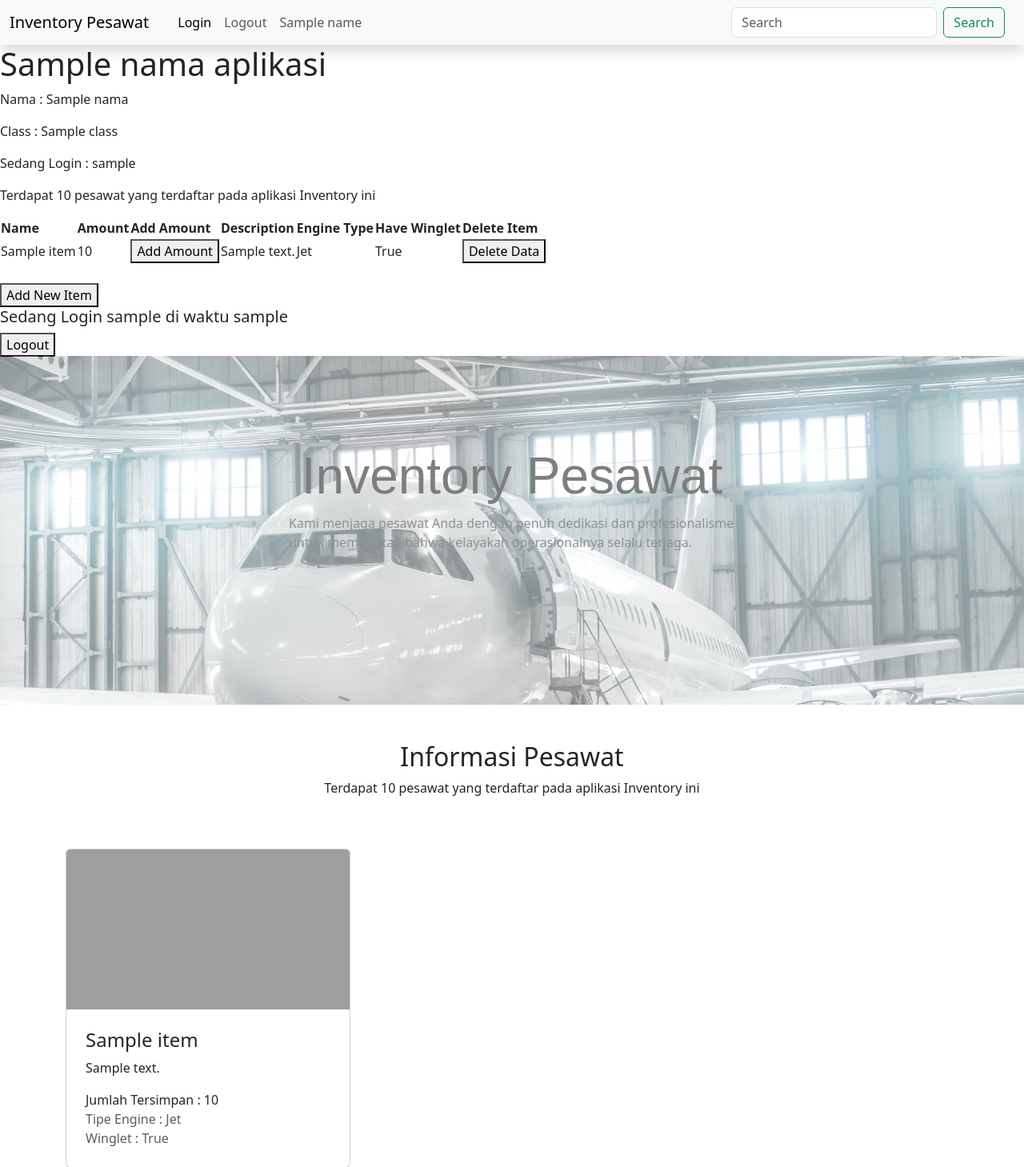
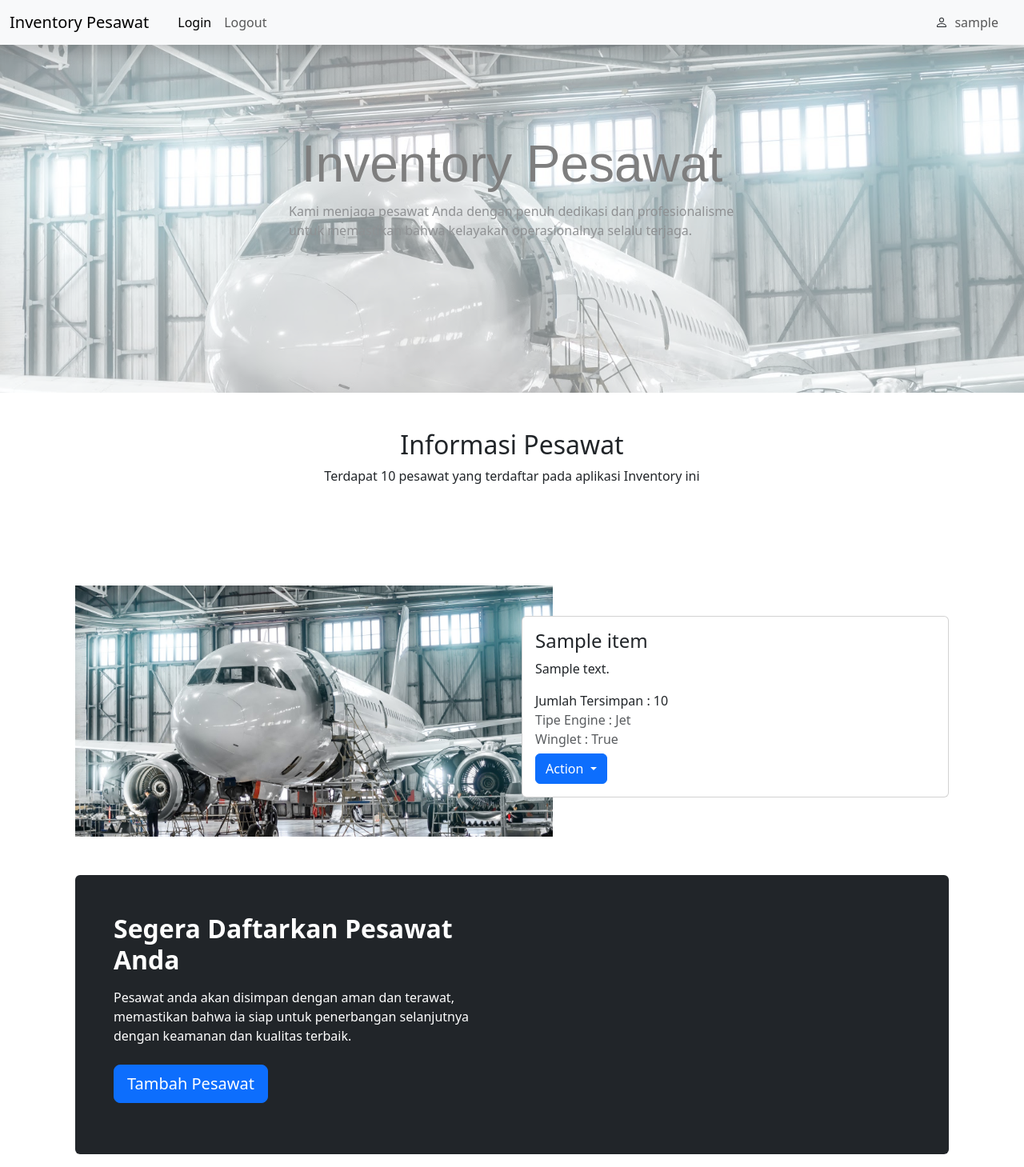
Before and after one commit to thirza258/inventory-pesawat, a Django app: template main/templates/main.html in a window 1280 px wide. Shown: the top 1459 px of the page at 80% size. Run offline with Django 4.2, Linux system fonts and the light colour scheme; tables that the repository leaves empty hold one stand-in row (values such as "Sample post"); the template is opened without the code that fills it: values that come from a table or form of the project are taken from there, most other values are stand-ins (such as "Sample title", 1, 10 or a date in 2020); grey boxes are pictures that could not be loaded.

Commit message:
Pengerjaan checklist Readme.md Tugas 5

```diff
--- a/main/forms.py
+++ b/main/forms.py
@@ -8,7 +8,7 @@ class ItemForm(ModelForm):
 
     class Meta:
         model = Item
-        fields = ['user', 'name', 'amount', 'description', 'engine', 'winglet']
+        fields = ['user', 'name', 'amount', 'description', 'engine', 'winglet', 'image']
         widget = {
             'user': forms.Select(attrs={'class': 'form-control'}),
             'name': forms.TextInput(attrs={'class': 'form-control','style': 'border-color: blue;',}),
@@ -16,4 +16,5 @@ class ItemForm(ModelForm):
             'description': forms.Textarea(attrs={'class': 'form-control'}),
             'engine': forms.Select(attrs={'class': 'form-control'}),
             'winglet': forms.CheckboxInput(attrs={'class': 'form-control'}),
+            'image': forms.URLInput(attrs={'class': 'form-control'}),
         }
--- a/main/models.py
+++ b/main/models.py
@@ -9,6 +9,7 @@ class Item(models.Model):
     description = models.TextField()
     engine = models.CharField(max_length=255, null=True, choices=[("Jet", "Jet"), ("Propeller", "Propeller")])
     winglet = models.BooleanField(default=False)
+    image = models.URLField(null=True, blank=True)
 
     def __str__(self):
         return f"{self.name} - {self.description}"
--- a/main/static/css/login.css
+++ b/main/static/css/login.css
@@ -3,5 +3,5 @@
     background-size: cover;
     width: 100%;
     height: 100%;
-    border-radius: 20%;
+    border-radius: 5%;
 }
--- a/main/static/css/main.css
+++ b/main/static/css/main.css
@@ -16,9 +16,16 @@
     color: #000000;
 }
 
-#image-test {
-    background-image: url("./image_asset/aircraft-hangar-2.jpeg");
+#image-add {
+    background-image: url("./image_asset/image-2.jpg");
     background-size: cover;
     width: 100%;
     height: 100%;
 }
+
+#image-model {
+    background-image: url("./image_asset/aircraft-hangar-2.jpeg");
+    background-size: cover;
+    width: 597px;
+    height: 314px;
+}
--- a/main/templates/main.html
+++ b/main/templates/main.html
@@ -22,71 +22,24 @@
             <a class="nav-link" href="{% url 'main:logout' %}">Logout</a>
         </li>
 
-        <li class="nav-item text-center">
-            <a class="nav-link" href="#"><div class="text-center">{{name}}</div></a>
-        </li>
+
         </ul>
-        <form class="d-flex" role="search">
-        <input class="form-control me-2" type="search" placeholder="Search" aria-label="Search">
-        <button class="btn btn-outline-success" type="submit">Search</button>
-        </form>
+        <div class="d-none d-md-block">
+            <ul class="navbar-nav me-auto mb-2 mb-lg-0">
+                <li class="nav-item" style="margin-top: 6px">
+                    <svg class="bi bi-person" xmlns="http://www.w3.org/2000/svg" width="1em" height="1em" fill="currentColor" viewBox="0 0 16 16">
+                        <path d="M8 8a3 3 0 1 0 0-6 3 3 0 0 0 0 6Zm2-3a2 2 0 1 1-4 0 2 2 0 0 1 4 0Zm4 8c0 1-1 1-1 1H3s-1 0-1-1 1-4 6-4 6 3 6 4Zm-1-.004c-.001-.246-.154-.986-.832-1.664C11.516 10.68 10.289 10 8 10c-2.29 0-3.516.68-4.168 1.332-.678.678-.83 1.418-.832 1.664h10Z"></path>
+                    </svg>
+                </li>
+                <li class="nav-item text-center">
+                    <a class="nav-link" href="#"><div class="text-center">{{pengguna_login}}</div></a>
+                </li>
+            </ul>
+
+        </div>
     </div>
     </div>
 </nav>
-<div>
-    <h1>{{nama_aplikasi}}</h1>
-    <div>
-        <p>Nama : {{nama}}</p>
-        <p>Class : {{class}}</p>
-        <p>Sedang Login : {{pengguna_login}}</p>
-    </div>
-    <div>
-        <p> Terdapat {{jumlah_item}} pesawat yang terdaftar pada aplikasi Inventory ini </p>
-    </div>
-    <div>
-           <table>
-                <tr>
-                    <th>Name</th>
-                    <th>Amount</th>
-                    <th>Add Amount</th>
-                    <th>Description</th>
-                    <th>Engine Type</th>
-                    <th>Have Winglet</th>
-                    <th>Delete Item</th>
-                </tr>
-
-                {% comment %} Berikut cara memperlihatkan data produk di bawah baris ini {% endcomment %}
-
-                {% for item in inventory %}
-                    <tr>
-                        <td>{{item.name}}</td>
-                        <td>{{item.amount}}</td>
-                        <td><a href="{% url 'main:add_amount' item.id %}"><button>Add Amount</button></td>
-                        <td>{{item.description}}</td>
-                        <td>{{item.engine}}</td>
-                        <td>{{item.winglet}}</td>
-                        <td><a href="{% url 'main:delete_data' item.id %}"><button>Delete Data</button></td>
-                    </tr>
-                {% endfor %}
-            </table>
-
-            <br />
-
-            <a href="{% url 'main:add_item' %}">
-                <button>
-                    Add New Item
-                </button>
-            </a>
-            <h5>Sedang Login {{pengguna_login}} di waktu {{ last_login }}</h5>
-            <a href="{% url 'main:logout' %}">
-                <button>
-                    Logout
-                </button>
-            </a>
-        </div>
-    </div>
-
-
     <header class="header" style="margin-top: -4px;margin-bottom: -2px;padding-bottom: 0px;">
         <div class="header-container" id="image-header" >
             <div class="container">
@@ -104,36 +57,54 @@
                 <p class="w-lg-50"> Terdapat {{jumlah_item}} pesawat yang terdaftar pada aplikasi Inventory ini</p>
             </div>
         </div>
+
         {% for item in inventory %}
-        <div class="row gy-4 row-cols-1 row-cols-md-2 row-cols-xl-3">
-            <div class="col">
-                <div class="card">
-                    <img class="card-img-top w-100 d-block fit-cover" style="height: 200px;" src="https://cdn.bootstrapstudio.io/placeholders/1400x800.png" />
-                    <div class="card-body p-4">
-                        <h4 class="card-title">{{ item.name }}</h4>
+        <div class="container">
+            <div class="row" style="margin-top: 109px;">
+                <div class="col-md-6"><div id="image-model"/></div></div>
+                <div class="col-md-6">
+                    <div class="card" style="margin-top: 38px;">
+                        <div class="card-body">
+                            <h4 class="card-title">{{ item.name }}</h4>
                         <p class="card-text">{{ item.description }}</p>
                             <div>
                                 <p class="fx-bold mb-0">Jumlah Tersimpan : {{ item.amount }}</p>
                                 <p class="text-muted mb-0">Tipe Engine : {{ item.engine }}</p>
                                 <p class="text-muted mb-0">Winglet : {{ item.winglet }}</p>
+                                <div class="dropdown" id="button_dropdown" style="margin-top: 6px">
+                                    <button class="btn btn-primary dropdown-toggle" type="button" id="dropdownMenuButton1" data-bs-toggle="dropdown" aria-expanded="false">
+                                        Action
+                                    </button>
+                                    <ul class="dropdown-menu" aria-labelledby="dropdownMenuButton1">
+                                        <li><a class="dropdown-item" href="{% url 'main:add_amount' item.id %}">Add Amount</a></li>
+                                        <li><a class="dropdown-item" href="{% url 'main:delete_data' item.id %}">Delete Data</a></li>
+                                    </ul>
+                                </div>
                             </div>
                         </div>
                     </div>
                 </div>
             </div>
-            {% endfor %}
+        </div>
+        {% endfor %}
+
+
         <section class="py-4 py-xl-5">
             <div class="container">
                 <div class="bg-dark border rounded border-0 border-dark overflow-hidden">
                     <div class="row g-0">
                         <div class="col-md-6">
                             <div class="text-white p-4 p-md-5">
-                                <h2 class="fw-bold text-white mb-3">Biben dum fringi dictum, augue purus</h2>
-                                <p class="mb-4">Tincidunt laoreet leo, adipiscing taciti tempor. Primis senectus sapien, risus donec ad fusce augue interdum.</p>
-                                <div class="my-3"><a class="btn btn-primary btn-lg me-2" role="button" href="#">Button</a><a class="btn btn-light btn-lg" role="button" href="#">Button</a></div>
+                                <h2 class="fw-bold text-white mb-3">Segera Daftarkan Pesawat Anda</h2>
+                                <p class="mb-4">Pesawat anda akan disimpan dengan aman dan terawat, memastikan bahwa ia siap untuk penerbangan selanjutnya dengan keamanan dan kualitas terbaik.</p>
+                                <div class="my-3">
+                                    <a class="btn btn-primary btn-lg me-2" role="button" href="{% url 'main:add_item' %}">Tambah Pesawat</a>
                             </div>
                         </div>
-                        <div class="col-md-6 order-first order-md-last" style="min-height: 250px;"><img class="w-100 h-100 fit-cover" src="https://cdn.bootstrapstudio.io/placeholders/1400x800.png" /></div>
+                        <div class="col-md-6 order-first order-md-last">
+                            <div id="image-add"/>
+                        </div>
+                    </div>
                     </div>
                 </div>
             </div>
@@ -167,17 +138,11 @@
                             <li><a class="link-secondary" href="#">Benefits</a></li>
                         </ul>
                     </div>
-                    <div class="col-lg-3 text-center text-lg-start d-flex flex-column align-items-center order-first align-items-lg-start order-lg-last item social">
-                        <div class="fw-bold d-flex align-items-center mb-2"><span class="bs-icon-sm bs-icon-rounded bs-icon-primary d-flex justify-content-center align-items-center bs-icon me-2"><svg class="bi bi-bezier" xmlns="http://www.w3.org/2000/svg" width="1em" height="1em" fill="currentColor" viewBox="0 0 16 16">
-                                    <path fill-rule="evenodd" d="M0 10.5A1.5 1.5 0 0 1 1.5 9h1A1.5 1.5 0 0 1 4 10.5v1A1.5 1.5 0 0 1 2.5 13h-1A1.5 1.5 0 0 1 0 11.5v-1zm1.5-.5a.5.5 0 0 0-.5.5v1a.5.5 0 0 0 .5.5h1a.5.5 0 0 0 .5-.5v-1a.5.5 0 0 0-.5-.5h-1zm10.5.5A1.5 1.5 0 0 1 13.5 9h1a1.5 1.5 0 0 1 1.5 1.5v1a1.5 1.5 0 0 1-1.5 1.5h-1a1.5 1.5 0 0 1-1.5-1.5v-1zm1.5-.5a.5.5 0 0 0-.5.5v1a.5.5 0 0 0 .5.5h1a.5.5 0 0 0 .5-.5v-1a.5.5 0 0 0-.5-.5h-1zM6 4.5A1.5 1.5 0 0 1 7.5 3h1A1.5 1.5 0 0 1 10 4.5v1A1.5 1.5 0 0 1 8.5 7h-1A1.5 1.5 0 0 1 6 5.5v-1zM7.5 4a.5.5 0 0 0-.5.5v1a.5.5 0 0 0 .5.5h1a.5.5 0 0 0 .5-.5v-1a.5.5 0 0 0-.5-.5h-1z"></path>
-                                    <path d="M6 4.5H1.866a1 1 0 1 0 0 1h2.668A6.517 6.517 0 0 0 1.814 9H2.5c.123 0 .244.015.358.043a5.517 5.517 0 0 1 3.185-3.185A1.503 1.503 0 0 1 6 5.5v-1zm3.957 1.358A1.5 1.5 0 0 0 10 5.5v-1h4.134a1 1 0 1 1 0 1h-2.668a6.517 6.517 0 0 1 2.72 3.5H13.5c-.123 0-.243.015-.358.043a5.517 5.517 0 0 0-3.185-3.185z"></path>
-                                </svg></span><span>Brand</span></div>
-                        <p class="text-muted copyright">Sem eleifend donec molestie, integer quisque orci aliquam.</p>
-                    </div>
+
                 </div>
                 <hr />
                 <div class="d-flex justify-content-between align-items-center pt-3">
-                    <p class="text-muted mb-0">Copyright © 2023 Brand</p>
+
                     <ul class="list-inline mb-0">
                         <li class="list-inline-item"><svg class="bi bi-facebook" xmlns="http://www.w3.org/2000/svg" width="1em" height="1em" fill="currentColor" viewBox="0 0 16 16">
                                 <path d="M16 8.049c0-4.446-3.582-8.05-8-8.05C3.58 0-.002 3.603-.002 8.05c0 4.017 2.926 7.347 6.75 7.951v-5.625h-2.03V8.05H6.75V6.275c0-2.017 1.195-3.131 3.022-3.131.876 0 1.791.157 1.791.157v1.98h-1.009c-.993 0-1.303.621-1.303 1.258v1.51h2.218l-.354 2.326H9.25V16c3.824-.604 6.75-3.934 6.75-7.951z"></path>
```
Also changed, not shown: main/templates/add_item.html (+12 -4 lines), README.md, main/migrations/0005_item_image.py (added), main/static/css/image_asset/image-2.jpg (added).
